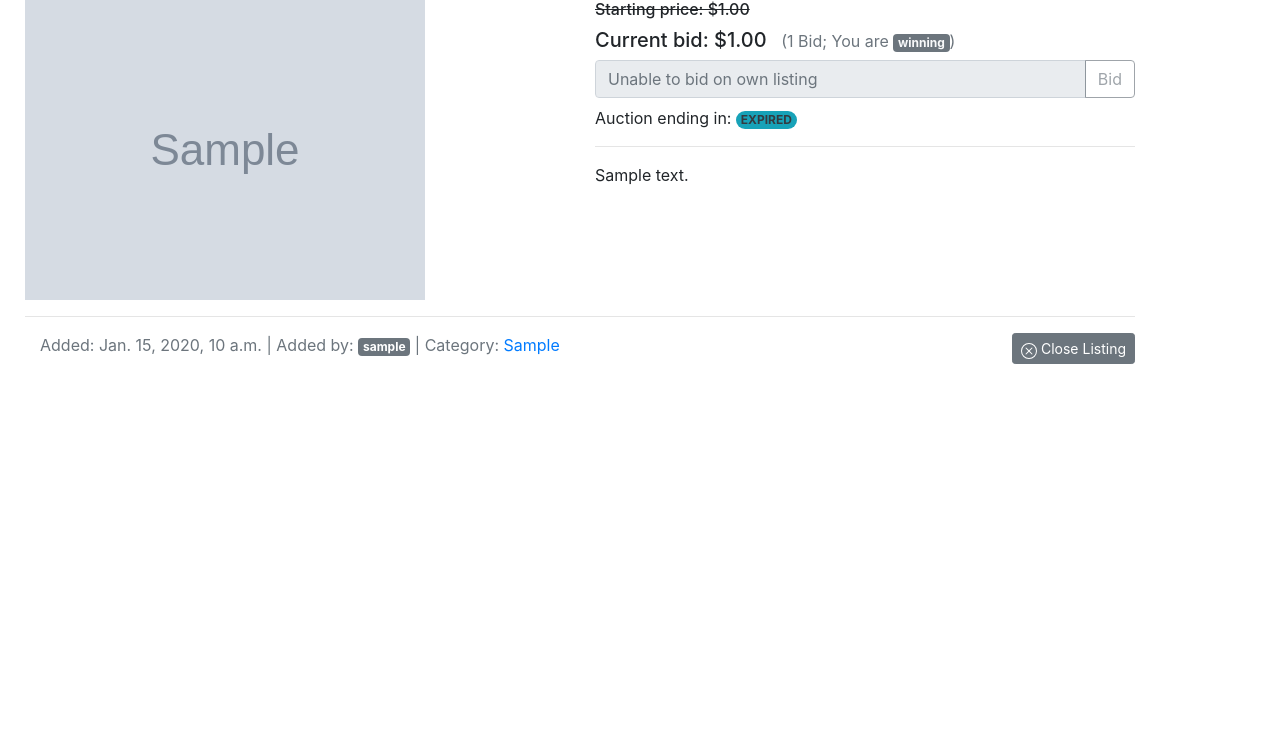
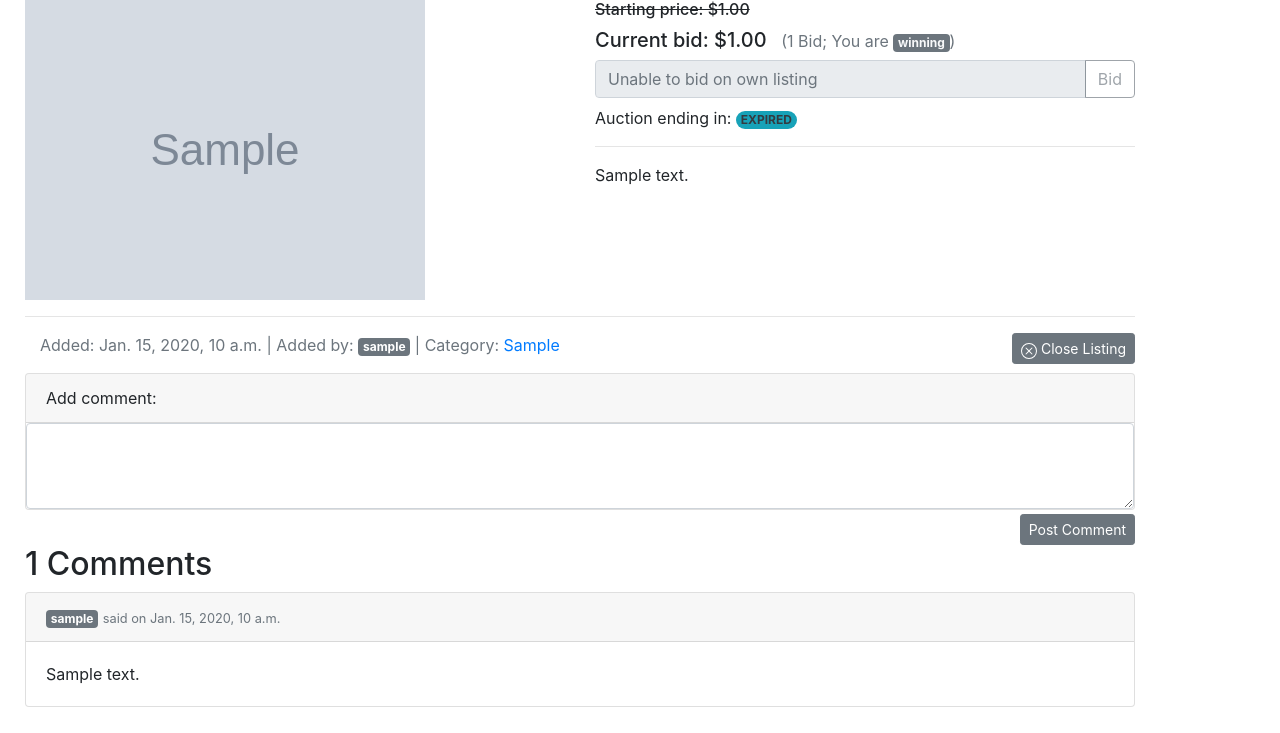
Before and after one commit to bakiba/cs50w, a Django app: page /listing/1 in a window 1280 px wide. Shown: the part 209-942 px from the top of the page. Before the commit the page ends 573 px from the top, so only its background shows below. Run offline with Django 3.2, Linux system fonts and the light colour scheme; a user stored in the database is signed in; tables that the repository leaves empty hold one stand-in row (values such as "Sample post"); grey boxes marked "Sample" are stand-in pictures; some libraries are stand-ins or nearby versions.

Commit message:
implemented comments

```diff
--- a/auctions/models.py
+++ b/auctions/models.py
@@ -44,3 +44,4 @@ class Comment(models.Model):
     listing = models.ForeignKey(Listing, on_delete=CASCADE, related_name="comments")
     user = models.ForeignKey(User, on_delete=CASCADE, related_name="mycomments")
     comment = models.CharField(max_length=500)
+    created = models.DateTimeField(auto_now_add=True)
--- a/auctions/templates/auctions/view_listing.html
+++ b/auctions/templates/auctions/view_listing.html
@@ -43,13 +43,16 @@
                     {% else %}
                         {% if listing.winner == request.user %}
                             (Congratulations, you have <span class="badge bg-success text-light">won</span> this!)
+                        {% else %}
+                            (Listing won by <span class="badge bg-success text-light">{{ listing.winner }}</span>)
                         {% endif %}
                     {% endif %}
                 </span>
                 {% else %}
-                   <h5>Starting price: ${{ listing.start_bid }} </h5>
+                   <h5 style="display: inline-block;">Starting price: ${{ listing.start_bid }} </h5>
+                   <span class="text-muted" style="margin-left: 10px;">(No bids on this listing!)</span>
                 {% endif %}
-                <form method="POST">
+                <form method="POST" id="bid_form">
                     {% csrf_token %}
                     <div class="input-group mb-2">
                         {% if user.is_authenticated %}
@@ -115,6 +118,38 @@
         </div>
 
     </div>
+    <!--Comments section-->
+    {% if user.is_authenticated and listing.active %}
+    <div class="row">
+        <div class="col">
+        <form method="POST" id="comment_form">
+            <div class="card mb-1">
+                <div class="card-header">
+                Add comment:
+                </div>
+                {% csrf_token %}
+                <textarea class="form-control" name="comment" rows="3"></textarea>
+            </div>
+            <button type="submit" name="button-comment" class="btn btn-secondary btn-sm float-right">Post Comment</button>
+        </form>
+        </div>
+    </div>
+    {% endif %}
+    <h2>{{listing.id|comment_count}} Comments</h2>
+    {% for comment in comments %}
+     <div class="card mb-3">
+        <div class="card-header">
+          <span class="badge badge-secondary">{{comment.user.username}}</span> <small class="text-muted">said on {{comment.created}}</small>
+        </div>
+        <div class="card-body">
+
+          <p class="card-text">{{comment.comment}}</p>
+
+        </div>
+      </div>
+    {% endfor%}
+
+
 </div>
 <span id='date_added' style="display:none">{{ listing.created|date:"c" }}</span>
 <script>
--- a/auctions/templatetags/auction_filters.py
+++ b/auctions/templatetags/auction_filters.py
@@ -23,6 +23,13 @@ def bid_count(value):
     listing = Listing.objects.get(pk=value)
     bids = listing.bids.all()
     return bids.values().count()
+
+@register.filter
+def comment_count(value):
+    #print("listing id:", value)
+    listing = Listing.objects.get(pk=value)
+    comments = listing.comments.all()
+    return comments.values().count()
 
 @register.filter
 def watch_count(value):
--- a/auctions/views.py
+++ b/auctions/views.py
@@ -111,18 +111,30 @@ def listing_view(request, listing_id):
     listing = get_object_or_404(Listing, pk=listing_id)
     # We have submitted bid
     if request.method == "POST":
-        # get the submitted bid
-        bid = request.POST["bid"]
-        try:
-            # Save the bid into DB. We're not doing much checking here, relaying on form validation logic
-            q = Bid.objects.create(listing=listing, user=request.user, bid=bid)
-            q.save()
-            messages.success(request, 'Bid submitted successfully.')
-            # Return to the same page with cleared POST
-            return redirect(request.META['HTTP_REFERER'])
-        except IntegrityError:
-            messages.error(request, 'Bid not submitted.')
-            return redirect(request.META['HTTP_REFERER'])
+        if "button-comment" in request.POST:
+            # we posted new comment
+            comment = request.POST["comment"]
+            try:
+                c = Comment.objects.create(listing=listing, user=request.user, comment=comment)
+                c.save()
+                messages.success(request, "Comment added successfully")
+                return redirect(request.META['HTTP_REFERER'])
+            except IntegrityError:
+                messages.error(request, 'Comment not submitted.')
+                return redirect(request.META['HTTP_REFERER'])
+        else:
+            # get the submitted bid
+            bid = request.POST["bid"]
+            try:
+                # Save the bid into DB. We're not doing much checking here, relaying on form validation logic
+                q = Bid.objects.create(listing=listing, user=request.user, bid=bid)
+                q.save()
+                messages.success(request, 'Bid submitted successfully.')
+                # Return to the same page with cleared POST
+                return redirect(request.META['HTTP_REFERER'])
+            except IntegrityError:
+                messages.error(request, 'Bid not submitted.')
+                return redirect(request.META['HTTP_REFERER'])
     # Retrieve all bids for given listing ordered from highest to lowest
     b = listing.bids.all().order_by('-bid')
     # determine if current user is:
@@ -141,6 +153,7 @@ def listing_view(request, listing_id):
     return render(request, "auctions/view_listing.html", {
         "listing" : listing,
         "win" : win,
+        "comments" : listing.comments.all().order_by('-created')
     })
 
 def categories_view(request):
```
Also changed, not shown: auctions/migrations/0006_comment_created.py (added).
